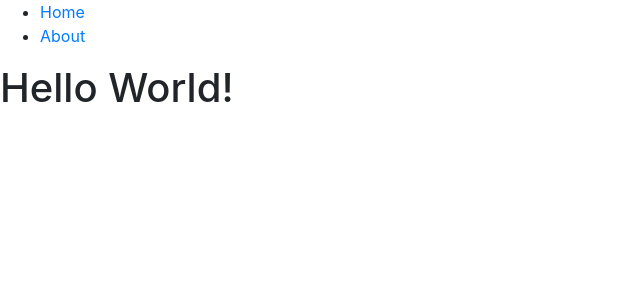
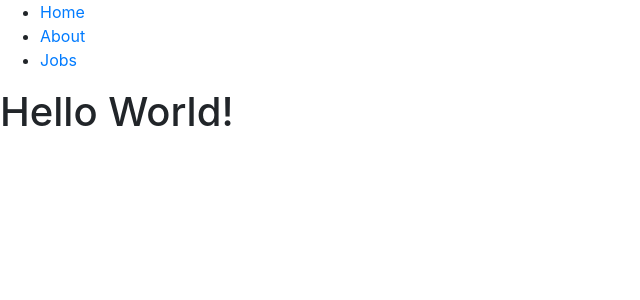
Before and after one commit to amakaanikwe/bric_sheets_react, a React (Create React App) app: page / in a window 1280 px wide. Shown: the top 300 px of the page, without its empty margins (0-640 px from the left). Built offline with nearby package versions, Linux system fonts and the light colour scheme.

Commit message:
Job-list added to NavBar

```diff
--- a/src/Components/Home_Page/NavBar.jsx
+++ b/src/Components/Home_Page/NavBar.jsx
@@ -10,6 +10,9 @@ const NavBar = () => (
             <li>
                 <Link to="/about">About</Link>
             </li>
+            <li>
+                <Link to="/Job-list">Jobs</Link>
+            </li>
         </ul>
     </nav>
 );
```
